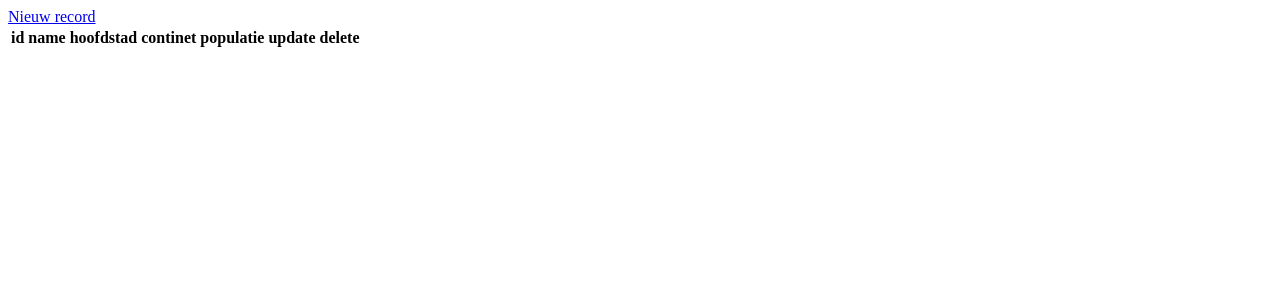
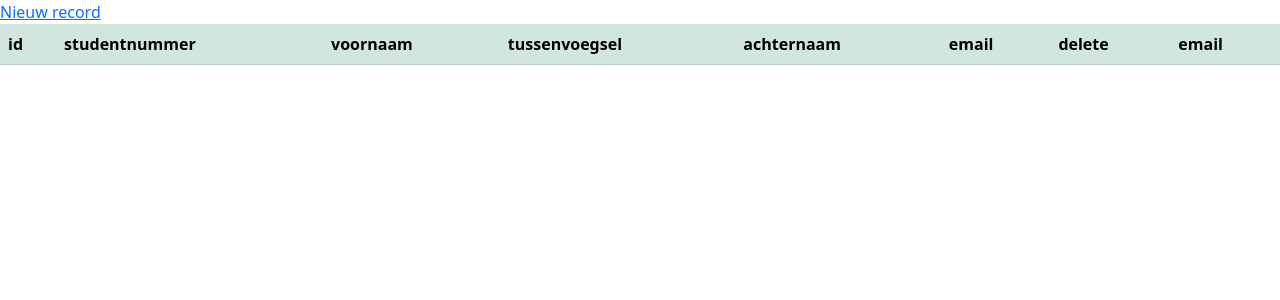
Before and after one commit to TomLengkeek/oefenexamen-fabian-jorik-tom-ryan, a PHP site: page /app/views/baliemedewerker/index.php in a window 1280 px wide. Shown: the top 300 px of the page. Run offline with PHP 8.4, Linux system fonts and the light colour scheme; the template is opened without the code that fills it, so the values that code supplies are empty; some libraries are stand-ins or nearby versions.

Commit message:
crud is af

```diff
--- a/Fabian/app/views/baliemedewerker/index.php
+++ b/Fabian/app/views/baliemedewerker/index.php
@@ -1,26 +1,47 @@
 <!doctype html>
-<html>
+<html lang="en">
   <head>
+    <!-- Required meta tags -->
+    <meta charset="utf-8">
+    <meta name="viewport" content="width=device-width, initial-scale=1">
 
-<meta name="description" content="Our first page">
-<meta name="keywords" content="html tutorial template">
+    <!-- Bootstrap CSS -->
+    <link href="https://cdn.jsdelivr.net/npm/bootstrap@5.1.3/dist/css/bootstrap.min.css" rel="stylesheet" integrity="sha384-1BmE4kWBq78iYhFldvKuhfTAU6auU8tT94WrHftjDbrCEXSU1oBoqyl2QvZ6jIW3" crossorigin="anonymous">
+
+
   </head>
   <body>
   <a href="<?=URLROOT;?>/baliemedewerker/create">Nieuw record </a>
-<table>
+
+
+
+<table class="table table-success">
+  <thead>
     <tr>
-  <th>id</th>
-  <th>name</th>
-    <th>hoofdstad</th>
-    <th>continet</th>
-    <th>populatie</th>
-    <th>update</th>
-    <th>delete</th>
+      <th scope="col">id</th>
+      <th scope="col">studentnummer</th>
+      <th scope="col">voornaam</th>
+      <th scope="col">tussenvoegsel</th>
+      <th scope="col">achternaam</th>
+      <th scope="col">email</th>
+      <th scope="col">delete</th>
+      <th scope="col">email</th>
     </tr>
-  <tr>
+  </thead>
+  <tbody>
   <?php echo $data["baliemedewerkers"]; ?>
-  </tr>
+  </tbody>
+</table>
 
-</table>
+    <!-- Optional JavaScript; choose one of the two! -->
+
+    <!-- Option 1: Bootstrap Bundle with Popper -->
+    <script src="https://cdn.jsdelivr.net/npm/bootstrap@5.1.3/dist/js/bootstrap.bundle.min.js" integrity="sha384-ka7Sk0Gln4gmtz2MlQnikT1wXgYsOg+OMhuP+IlRH9sENBO0LRn5q+8nbTov4+1p" crossorigin="anonymous"></script>
+
+    <!-- Option 2: Separate Popper and Bootstrap JS -->
+    <!--
+    <script src="https://cdn.jsdelivr.net/npm/@popperjs/core@2.10.2/dist/umd/popper.min.js" integrity="sha384-7+zCNj/IqJ95wo16oMtfsKbZ9ccEh31eOz1HGyDuCQ6wgnyJNSYdrPa03rtR1zdB" crossorigin="anonymous"></script>
+    <script src="https://cdn.jsdelivr.net/npm/bootstrap@5.1.3/dist/js/bootstrap.min.js" integrity="sha384-QJHtvGhmr9XOIpI6YVutG+2QOK9T+ZnN4kzFN1RtK3zEFEIsxhlmWl5/YESvpZ13" crossorigin="anonymous"></script>
+    -->
   </body>
 </html>
```
Also changed, not shown: Fabian/app/controllers/Baliemedewerker.php (+4 -4 lines), Fabian/app/views/baliemedewerker/create.php (+16 -9 lines), Fabian/app/views/baliemedewerker/update.php (+8 -4 lines). Lines whose indentation alone changed are shown as unchanged.
